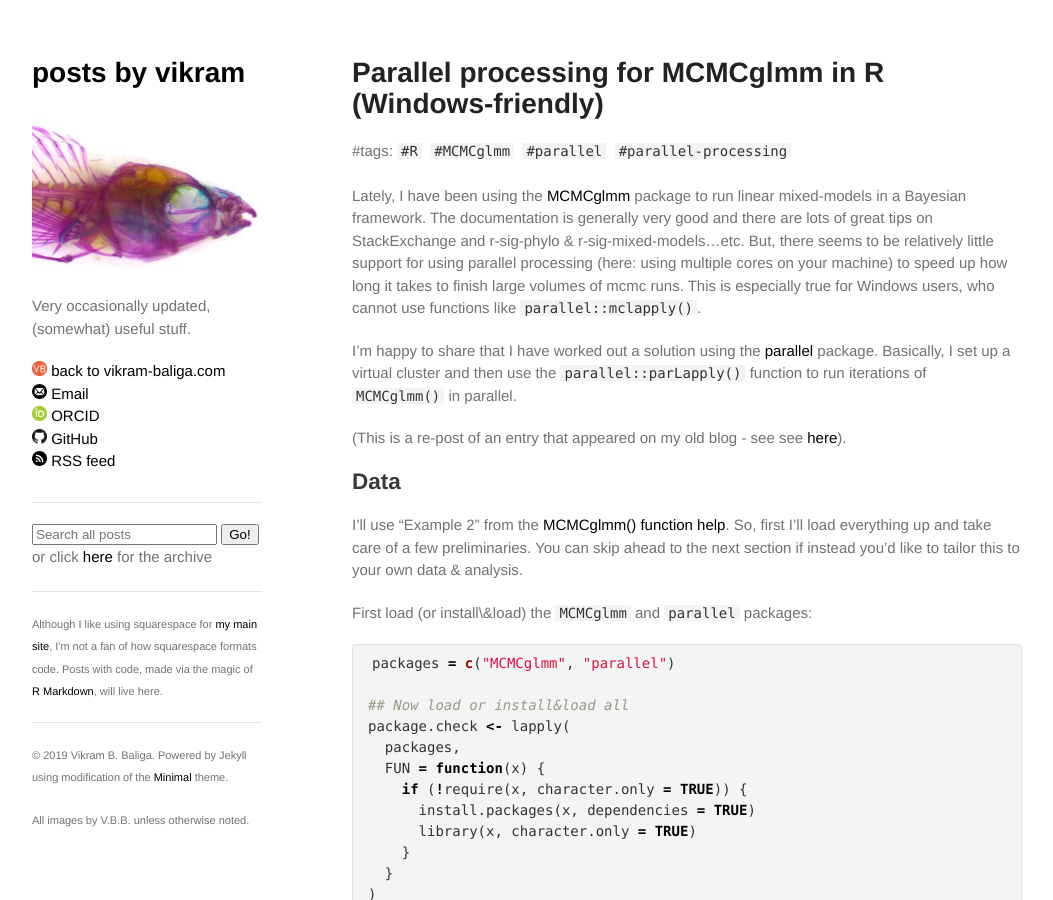
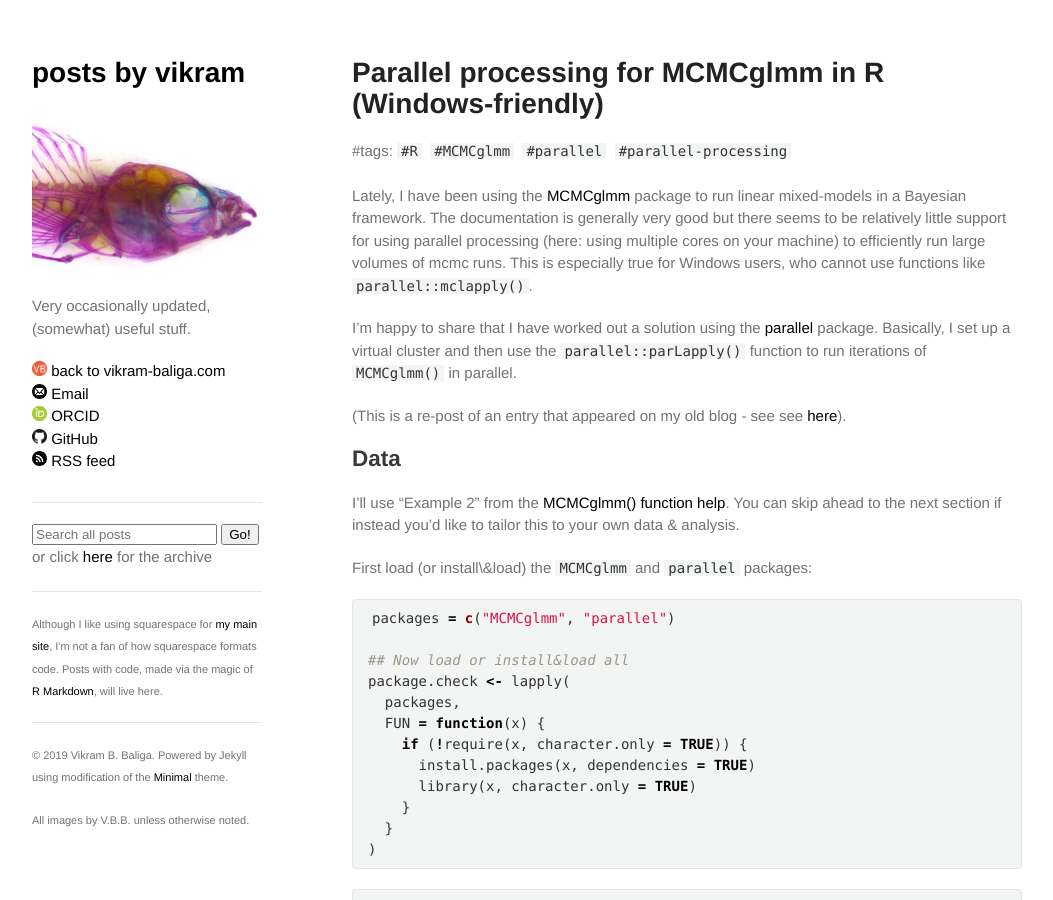
Before and after one commit to vbaliga/vbaliga.github.io, a Jekyll site: the page built from _posts/2019-05-03-parallel-processing-for-mcmcglmm-in-r-windows-friendly.md, in a window 1280 px wide and 900 px high. Shown: the whole window, without its empty margins (113-1166 px from the left). Built offline with Jekyll 4.4.1, drawn with Linux system fonts in a browser that asks for light colours; a script that is not in the unit is left out; some of the changed text lies outside the part shown.

Commit message:
Update 2019-05-03-parallel-processing-for-mcmcglmm-in-r-windows-friendly.md

```diff
--- a/_posts/2019-05-03-parallel-processing-for-mcmcglmm-in-r-windows-friendly.md
+++ b/_posts/2019-05-03-parallel-processing-for-mcmcglmm-in-r-windows-friendly.md
@@ -5,7 +5,7 @@ title: Parallel processing for MCMCglmm in R (Windows-friendly)
 ---
 
 Lately, I have been using the [MCMCglmm](https://cran.r-project.org/web/packages/MCMCglmm/index.html) package to run linear
-mixed-models in a Bayesian framework. The documentation is generally very good and there are lots of great tips on StackExchange and r-sig-phylo & r-sig-mixed-models…etc. But, there seems to be relatively little support for using parallel processing (here: using multiple cores on your machine) to speed up how long it takes to finish large volumes of mcmc runs. This is especially true for Windows users, who cannot use functions like `parallel::mclapply()`.
+mixed-models in a Bayesian framework. The documentation is generally very good but there seems to be relatively little support for using parallel processing (here: using multiple cores on your machine) to efficiently run large volumes of mcmc runs. This is especially true for Windows users, who cannot use functions like `parallel::mclapply()`.
 
 I’m happy to share that I have worked out a solution using the [parallel](https://www.rdocumentation.org/packages/parallel/versions/3.5.1) package. Basically, I set up a virtual cluster and then use the [`parallel::parLapply()`](https://stat.ethz.ch/R-manual/R-patched/library/parallel/html/clusterApply.html) function to run iterations of `MCMCglmm()` in parallel.
 
@@ -14,7 +14,7 @@ I’m happy to share that I have worked out a solution using the [parallel](http
 
 ## Data
 
-I’ll use “Example 2” from the [MCMCglmm() function help](https://www.rdocumentation.org/packages/MCMCglmm/versions/2.26/topics/MCMCglmm). So, first I’ll load everything up and take care of a few preliminaries. You can skip ahead to the next section if instead you’d like to tailor this to your own data & analysis.
+I’ll use “Example 2” from the [MCMCglmm() function help](https://www.rdocumentation.org/packages/MCMCglmm/versions/2.26/topics/MCMCglmm). You can skip ahead to the next section if instead you’d like to tailor this to your own data & analysis.
 
 First load (or install\&load) the `MCMCglmm` and `parallel` packages:
 
@@ -96,7 +96,7 @@ summary(model2)
     ##             post.mean l-95% CI u-95% CI eff.samp pMCMC
     ## (Intercept)   -0.1574  -0.6576   0.3099      812 0.488
 
-Of course, the example provided sets nitt to only 1300, yielding an ESS of only ~800 for the fixed effect. I am guessing this is intended to make sure the example is quick to execute.
+Of course, the example provided sets nitt to only 1300, yielding an ESS of only ~800 for the fixed effect. I am guessing this is intended to make sure the example is quick to run.
 
 Boosting this to nitt=100000, burnin=10000, and thin=10 gives a more healthy ESS of >8000. But please note that this will take a lot longer to finish (I’ll leave it up to you to use the `Sys.time()` function to time it yourself).
 
```
